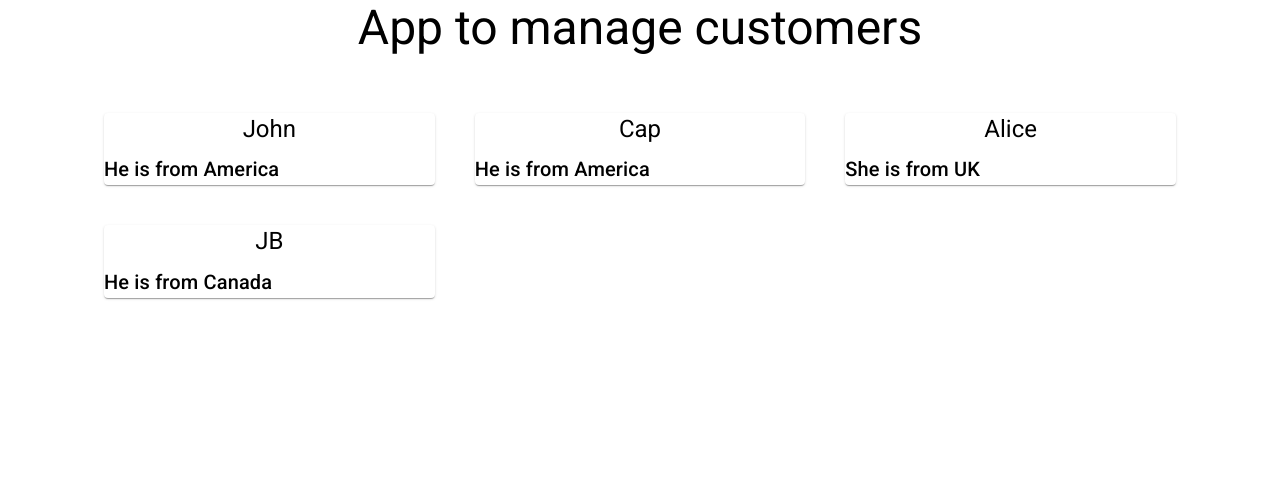
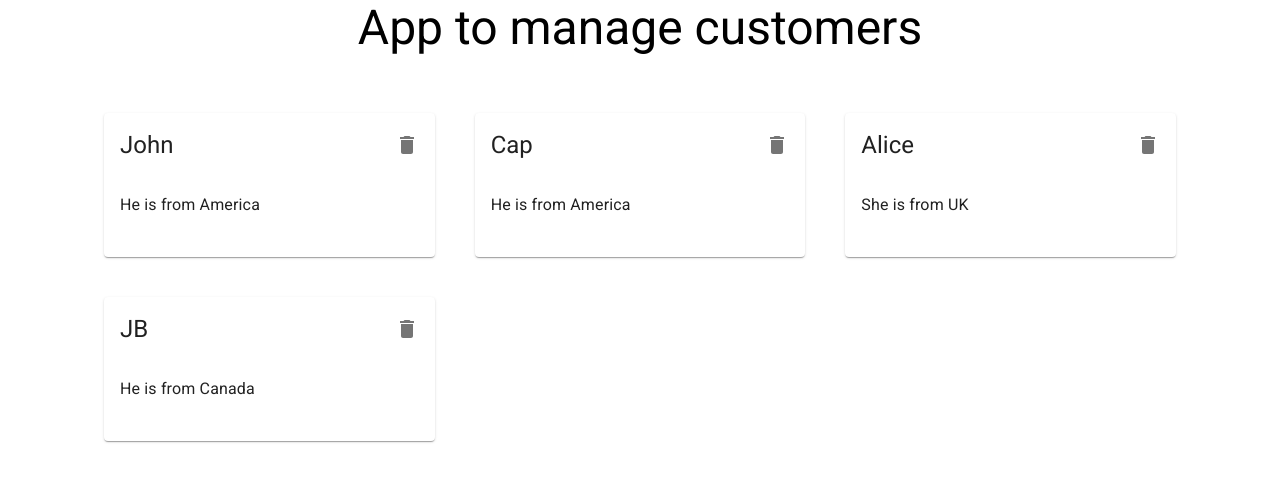
Before and after one commit to dieuvt19/LearnMui, a React (Create React App) app: page / in a window 1280 px wide. Shown: the top 482 px of the page. Built offline with nearby package versions, Linux system fonts and the light colour scheme; data requests are answered from the project's data file.

Commit message:
Card CardHeader CardContent

```diff
--- /dev/null
+++ b/src/components/CustomerCard.js
@@ -0,0 +1,28 @@
+import DeleteIcon from "@mui/icons-material/Delete";
+import {
+  Card,
+  CardContent,
+  CardHeader,
+  IconButton,
+  Typography,
+} from "@mui/material";
+
+export default function CustomerCard({ customer }) {
+  return (
+    <Card>
+      <CardHeader
+        action={
+          <IconButton>
+            <DeleteIcon />
+          </IconButton>
+        }
+        title={customer.name}
+      />
+      <CardContent>
+        <Typography paragraph align="justify">
+          {customer.details}
+        </Typography>
+      </CardContent>
+    </Card>
+  );
+}
--- a/src/pages/Home.js
+++ b/src/pages/Home.js
@@ -1,6 +1,7 @@
 import Container from "@mui/material/Container";
 import { Grid, Paper, Typography } from "@mui/material";
 import { useEffect, useState } from "react";
+import CustomerCard from "../components/CustomerCard";
 
 function Home() {
   const [customers, setCustomers] = useState([]);
@@ -23,19 +24,7 @@ function Home() {
         {customers &&
           customers.map((customer) => (
             <Grid item xs={4} key={customer.id}>
-              <Paper>
-                <Typography
-                  variant="h5"
-                  color="initial"
-                  align="center"
-                  gutterBottom
-                >
-                  {customer.name}
-                </Typography>
-                <Typography variant="h6" color="initial" align="justify">
-                  {customer.details}
-                </Typography>
-              </Paper>
+              <CustomerCard customer={customer} />
             </Grid>
           ))}
       </Grid>
```
